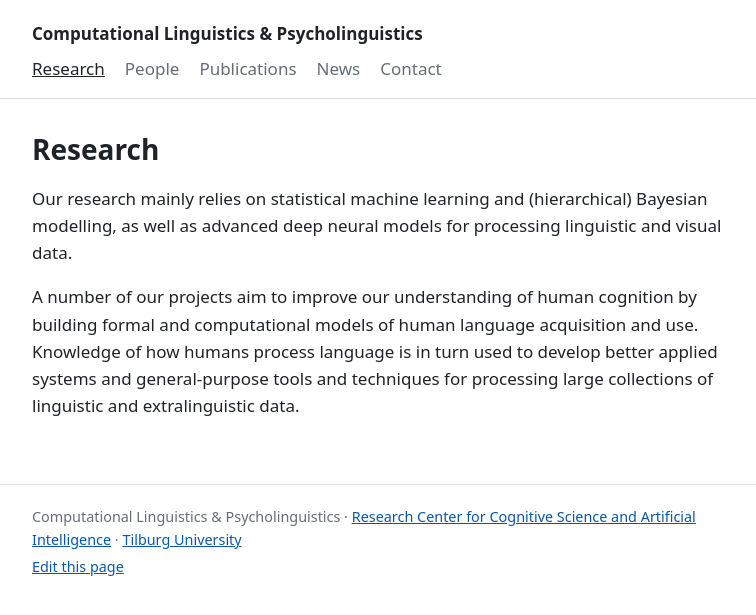
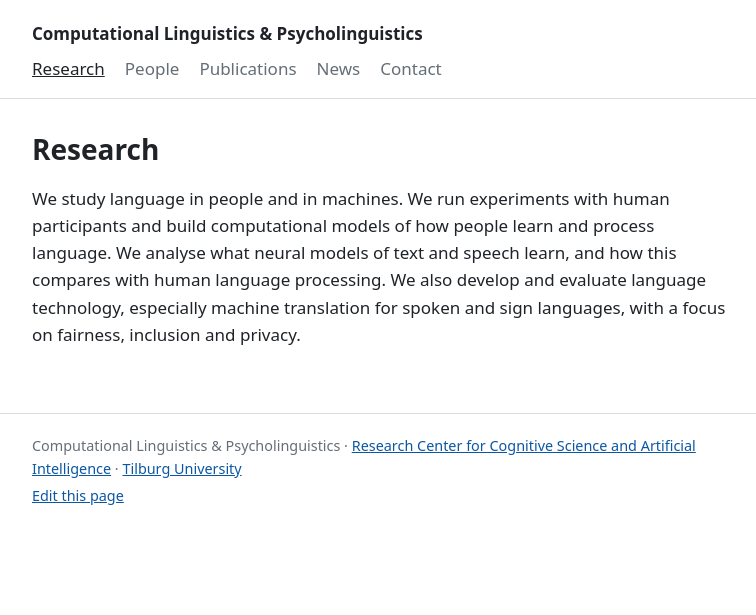
Before and after one commit to tcsai/language-computation, a Jekyll site: the page built from research.md, in a window 1280 px wide. Shown: the top 615 px of the page, without its empty margins (256-1012 px from the left). Built offline with Jekyll 4.4.1, drawn with Linux system fonts in a browser that asks for light colours; our own code applies the rules of GitHub Pages for plain Markdown files.

Commit message:
Rewrite research summary
Replace the old description with a short summary of the common themes
in recent staff publications, and align the home page intro and site
description with it.

Co-Authored-By: Claude Opus 5.5 <noreply@anthropic.com>

```diff
--- a/_config.yml
+++ b/_config.yml
@@ -4,9 +4,8 @@
 title: Computational Linguistics & Psycholinguistics
 # Short summary used by search engines and link previews.
 description: >-
-  A research unit of the Research Center for Cognitive Science and Artificial
-  Intelligence at Tilburg University, building formal and computational models
-  of human language acquisition and use.
+  A research unit at Tilburg University studying language in people and in
+  machines.
 lang: en
 
 parent:
--- a/research.md
+++ b/research.md
@@ -1,11 +1,8 @@
 # Research
 
-Our research mainly relies on statistical machine learning and (hierarchical)
-Bayesian modelling, as well as advanced deep neural models for processing
-linguistic and visual data.
-
-A number of our projects aim to improve our understanding of human cognition by
-building formal and computational models of human language acquisition and use.
-Knowledge of how humans process language is in turn used to develop better
-applied systems and general-purpose tools and techniques for processing large
-collections of linguistic and extralinguistic data.
+We study language in people and in machines. We run experiments with human
+participants and build computational models of how people learn and process
+language. We analyse what neural models of text and speech learn, and how this
+compares with human language processing. We also develop and evaluate language
+technology, especially machine translation for spoken and sign languages, with
+a focus on fairness, inclusion and privacy.
```
Also changed, not shown: index.md (+3 -3 lines).
